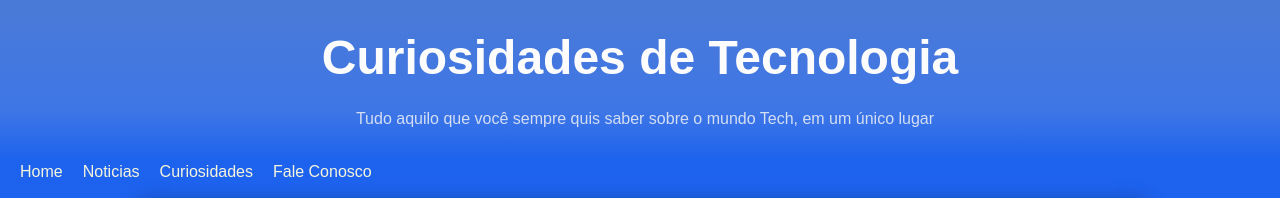
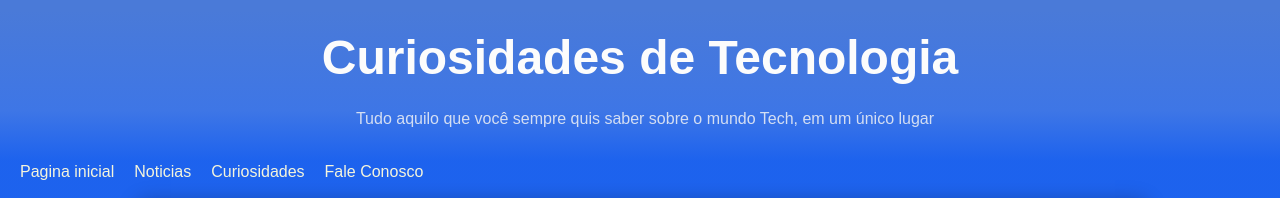
Before and after one commit to shellymk/Android-Estudos, a plain HTML site: page index.html in a window 1280 px wide. Shown: the top 198 px of the page. Drawn offline with Linux system fonts and the light colour scheme.

Commit message:
Atualiza index.html

```diff
--- a/index.html
+++ b/index.html
@@ -12,7 +12,7 @@
         <p>Tudo aquilo que você sempre quis saber sobre o mundo Tech, em um único lugar</p>
         <nav id="menu">
             <ul>
-                <li><a href="#">Home</a></li>
+                <li><a href="#">Pagina inicial</a></li>
                 <li><a href="#">Noticias</a> </li>
                 <li><a href="#">Curiosidades</a> </li>
                 <li><a href="#">Fale Conosco</a></li>
```
